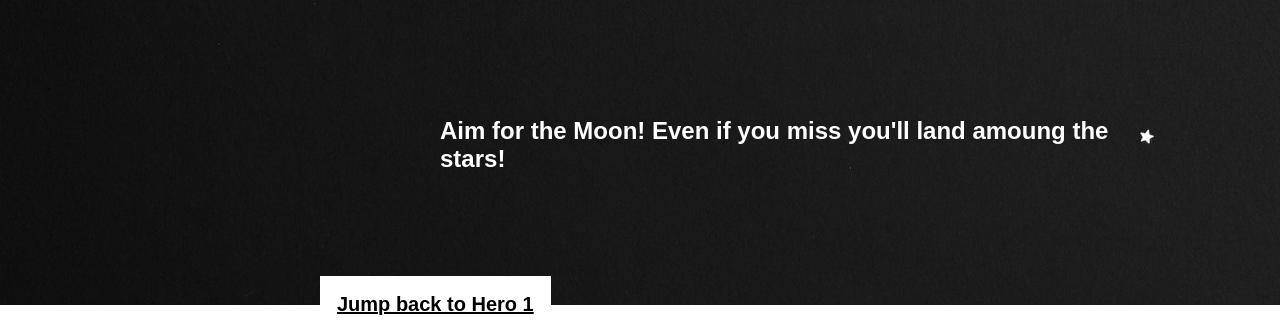
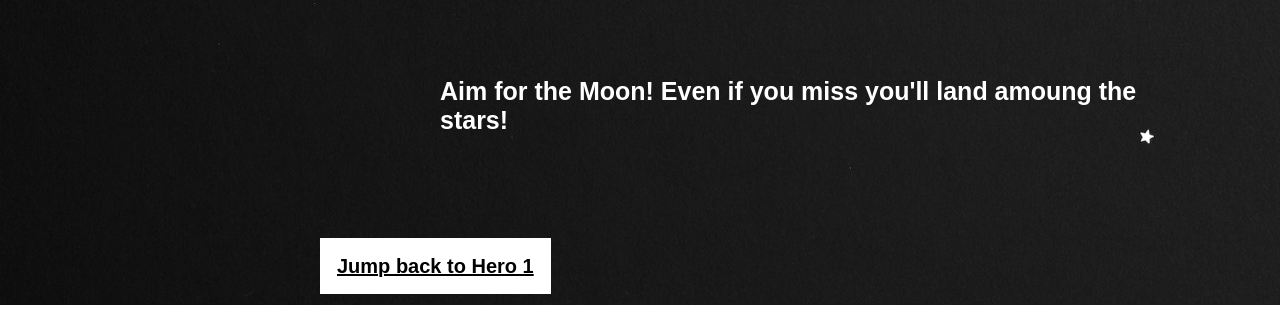
Before and after one commit to CJohnson1991/CJohnson1991.github.io, a plain HTML site: page exercises/three-heros/hero-3.html in a window 1280 px wide. Shown: the part 495-827 px from the top of the page. After the commit the page ends 800 px from the top, so only its background shows below. Drawn offline with Linux system fonts and the light colour scheme.

Commit message:
Update style.css

```diff
--- a/exercises/three-heros/css/style.css
+++ b/exercises/three-heros/css/style.css
@@ -89,11 +89,12 @@ h2 {
 }
 .hero-content h2 {
     color:white;
+    font-size: 25px;
 }
 
 #hero-3 .hero-content {
     position: absolute;
-    top: 50%;
+    top: 45%;
     left: 25%;
 }
 
```
